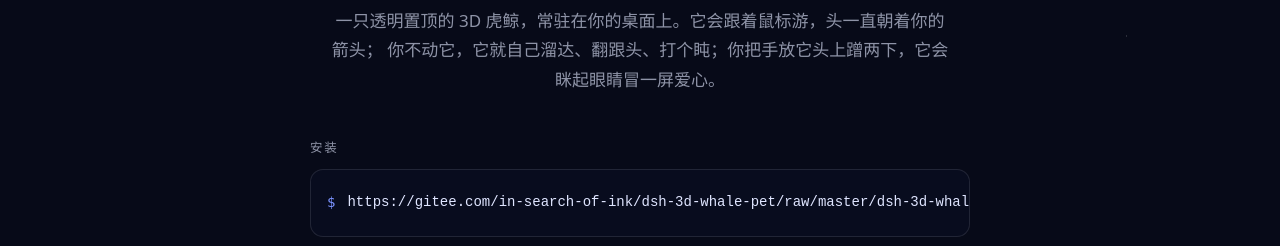
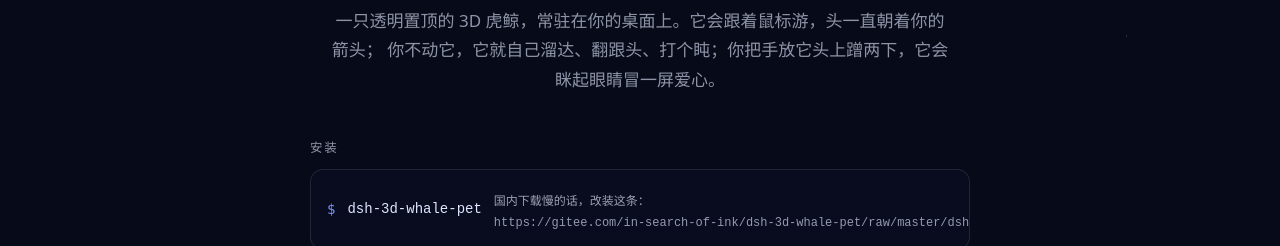
Before and after one commit to xunmojx/3d-whale-pet, a website: page docs/index.html in a window 1280 px wide. Shown: the part 556-802 px from the top of the page. Drawn offline with Linux system fonts and the light colour scheme.

Commit message:
add docs/index.html

```diff
--- a/docs/index.html
+++ b/docs/index.html
@@ -227,7 +227,8 @@
             <div class="install-label">安装</div>
             <div class="cmd">
                 <span class="prompt">$</span>
-                <code id="cmd">https://gitee.com/in-search-of-ink/dsh-3d-whale-pet/raw/master/dsh-3d-whale-pet.tgz</code>
+                <code id="cmd">dsh-3d-whale-pet</code>
+          <div style="font-size:12px;opacity:.65;margin-top:6px">国内下载慢的话，改装这条：<br><code>https://gitee.com/in-search-of-ink/dsh-3d-whale-pet/raw/master/dsh-3d-whale-pet.tgz</code></div>
                 <button class="copy" id="copyBtn" type="button">复制</button>
             </div>
             <p class="alt">
```
